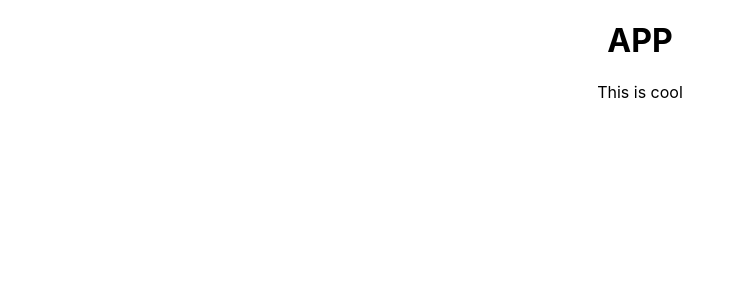
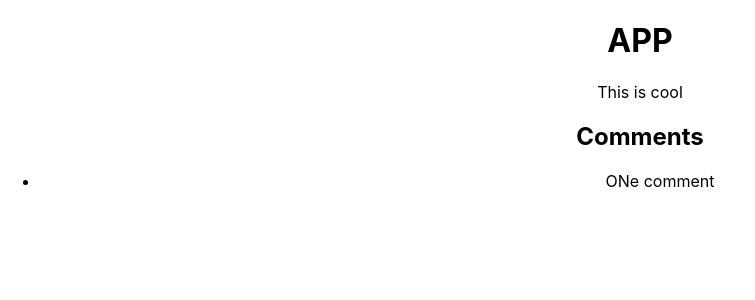
Before and after one commit to emileypalmquist/practice-workflow, a React (Create React App) app: page / in a window 1280 px wide. Shown: the top 300 px of the page, without its empty margins (0-755 px from the left). Built offline with nearby package versions, Linux system fonts and the light colour scheme.

Commit message:
added comments component with one comment

```diff
--- a/src/App.js
+++ b/src/App.js
@@ -1,10 +1,12 @@
 import "./App.css";
+import Comments from "./Comments";
 
 function App() {
   return (
     <div className="App">
       <h1>APP</h1>
       <p>This is cool</p>
+      <Comments />
     </div>
   );
 }
--- /dev/null
+++ b/src/Comments.js
@@ -0,0 +1,12 @@
+function Comments() {
+  return (
+    <section>
+      <h2>Comments</h2>
+      <ul>
+        <li>ONe comment</li>
+      </ul>
+    </section>
+  );
+}
+
+export default Comments;
```
